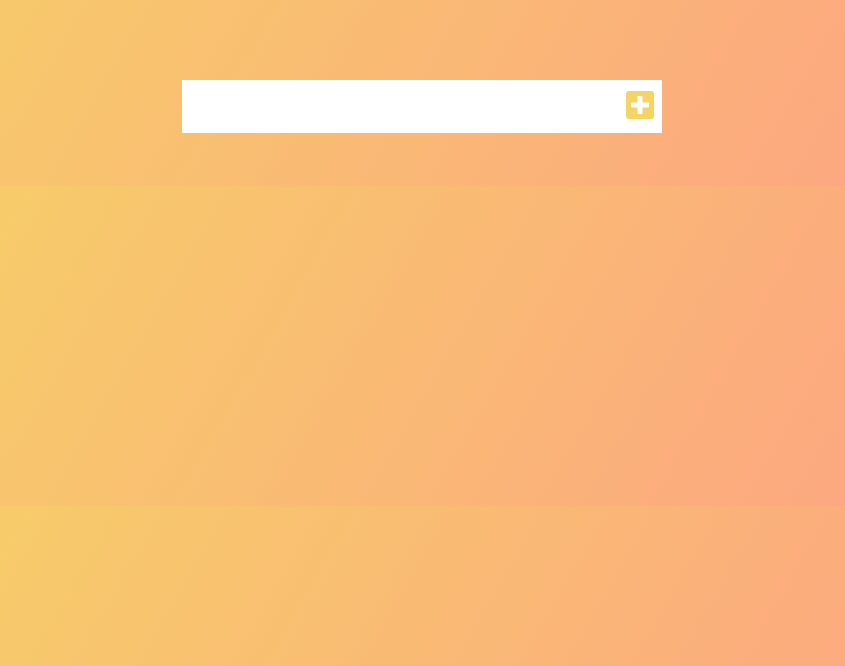
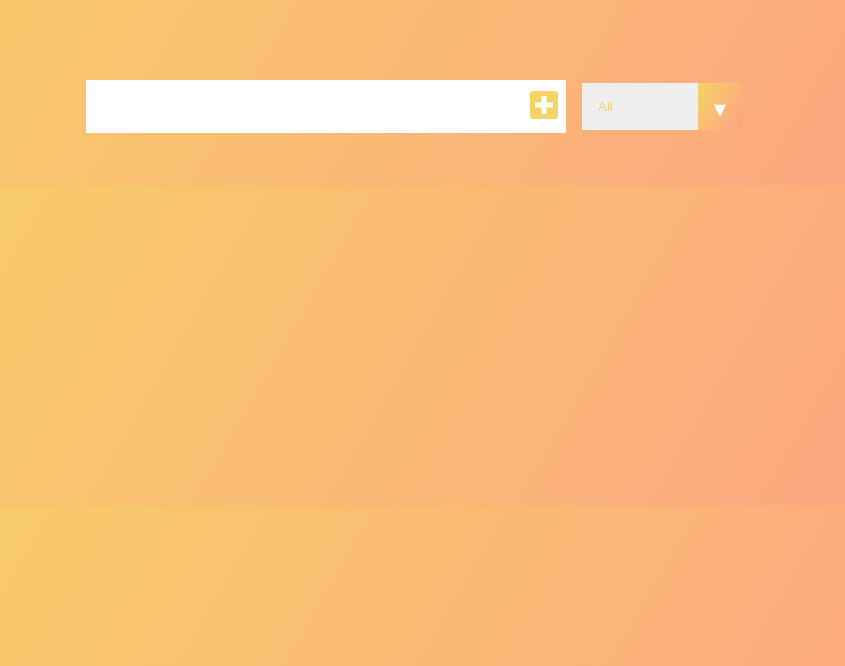
Before and after one commit to Alseals1/Todo-List, a plain HTML site: page index.html in a window 1280 px wide. Shown: the part 134-800 px from the top of the page, without its empty margins (218-1063 px from the left). Drawn offline with Linux system fonts and the light colour scheme.

Commit message:
Added and styled the an option tab

```diff
--- a/index.html
+++ b/index.html
@@ -11,11 +11,20 @@
     <header>
         <h1>Alandis's Todo List</h1>
     </header>
+
+    </div>
     <form>
         <input type="text" class="todo-input">
         <button class="todo-button" type="submit">
             <i class="fas fa-plus-square"></i>
-        </button>
+          </button>
+            <div class="select">
+        <select name= "todo" class="filter-todo">
+          <option value="all">All</option>
+          <option value="Completed">Completed</option>
+          <option value="Uncompleted">Uncompleted</option>
+        </select>
+        </div>
     </form>
     <div class="todo-container">
         <ul class="todo-list"></ul>
--- a/style.css
+++ b/style.css
@@ -66,8 +66,9 @@ form button:hover {
   flex: 1;
 }
 
-.trash-btn, .complete-btn{
-    background:#a83432 ;
+.trash-btn,
+.complete-btn {
+  background: #a83432;
   color: white;
   border: none;
   padding: 1rem;
@@ -79,16 +80,48 @@ form button:hover {
   background: green;
 }
 
-.todo-item{
+.todo-item {
   padding: 0rem 0.5rem;
 }
 
-.fa-trash, .fa-check{
+.fa-trash,
+.fa-check {
   pointer-events: none;
 }
 
-
-.fall{
+.fall {
   transform: translateY(10rem) rotateZ(20deg);
   opacity: 0;
 }
+
+select {
+  -webkit-appearance: none;
+  -moz-appearance: none;
+  appearance: none;
+  outline:none;
+  border: none;
+}
+
+.select{
+  margin: 1rem;
+  position: relative;
+  overflow: hidden;
+}
+select{
+  color: #f6d365;
+  width: 10rem;
+  cursor: pointer;
+  padding: 1rem;
+  transition: all 0.3s ease-in;
+}
+
+.select::after {
+  content: "\25BC";
+  position: absolute;
+  background: linear-gradient(120deg, #f6d365, #fda085);
+  top: 0;
+  right: 0;
+  padding: 1rem;
+  pointer-events: none;
+  color: white
+}
```
Lines whose indentation alone changed are shown as unchanged.
